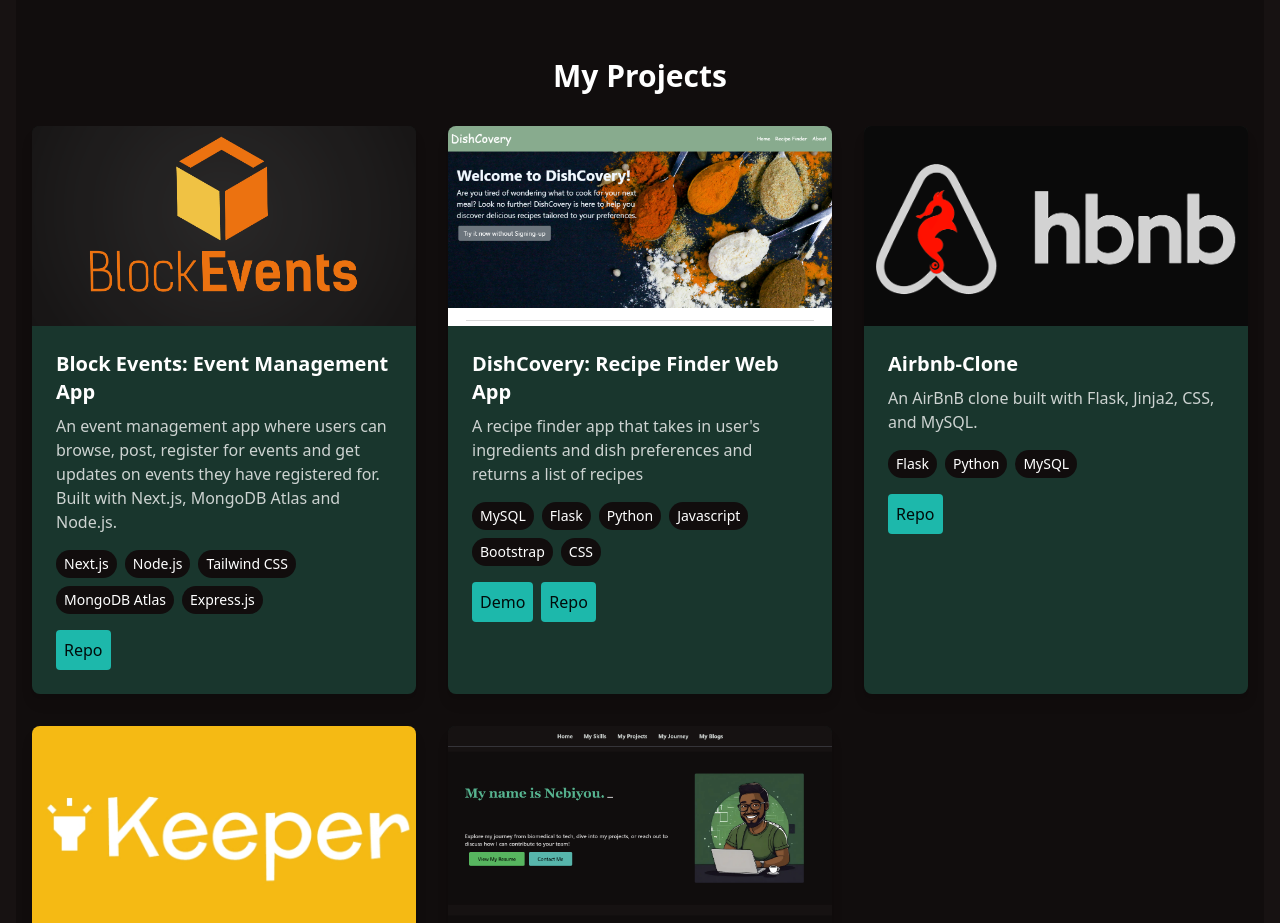
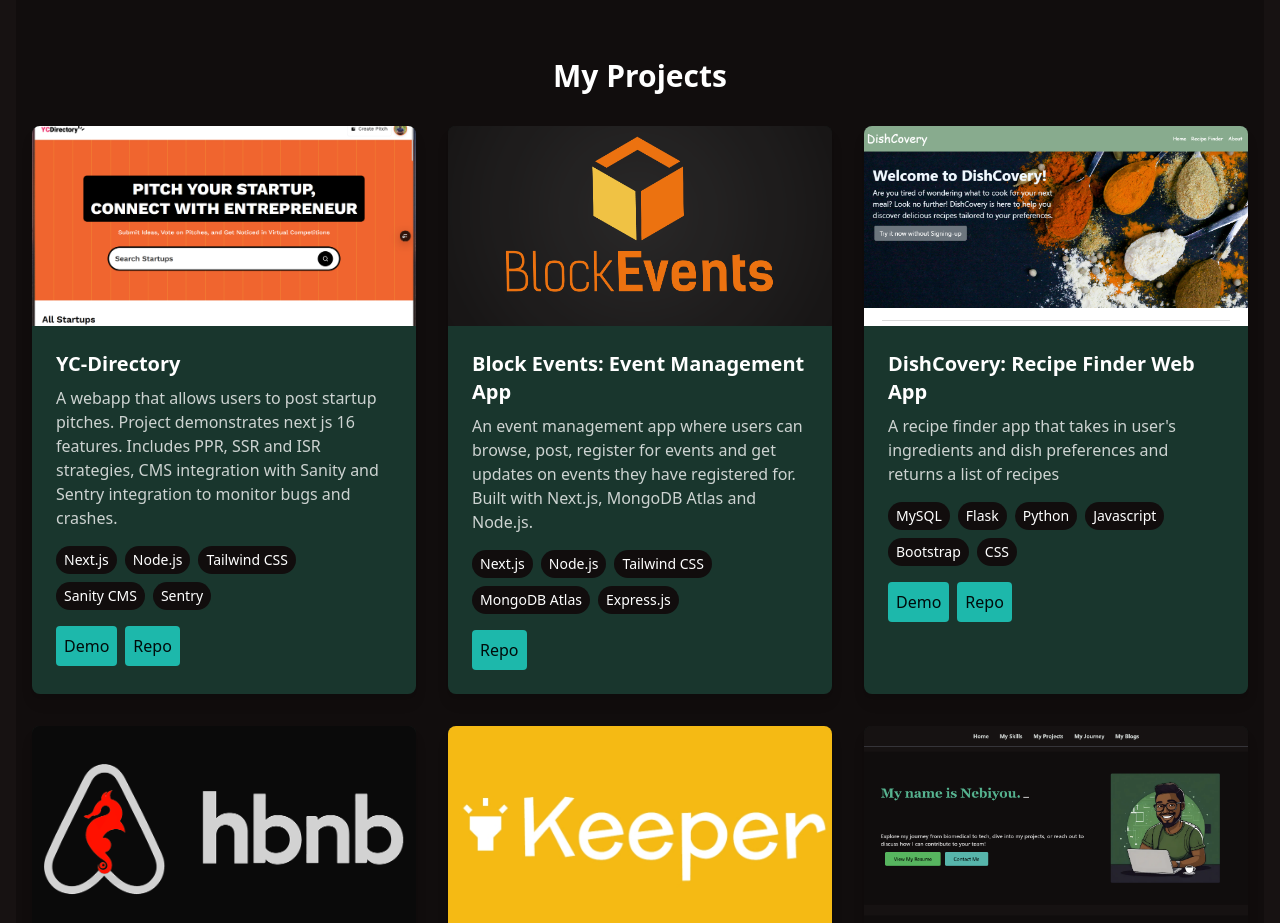
Before and after one commit to NebiyouBelaineh/my-portfolio-v1, a Next.js app: page / in a window 1280 px wide. Shown: the part 1440-2363 px from the top of the page. Built offline with nearby package versions, Linux system fonts and the light colour scheme; a web font is replaced by a local one.

Commit message:
update new project

```diff
--- a/app/components/Projects.tsx
+++ b/app/components/Projects.tsx
@@ -3,6 +3,14 @@
 import React from 'react';
 
 const projects = [
+  {
+    title: 'YC-Directory',
+    description: 'A webapp that allows users to post startup pitches. Project demonstrates next js 16 features. Includes PPR, SSR and ISR strategies, CMS integration with Sanity and Sentry integration to monitor bugs and crashes. ',
+    technologies: ['Next.js', 'Node.js', 'Tailwind CSS', 'Sanity CMS', 'Sentry'],
+    image: '/images/yc-directory-next-16.png',
+    link: 'https://yc-directory-next-16.vercel.app/',
+    repo: "https://github.com/NebiyouBelaineh/yc_directory_next_16"
+  },
   {
     title: 'Block Events: Event Management App',
     description: 'An event management app where users can browse, post, register for events and get updates on events they have registered for. Built with Next.js, MongoDB Atlas and Node.js.',
```
Also changed, not shown: public/images/yc-directory-next-16.png (added).
